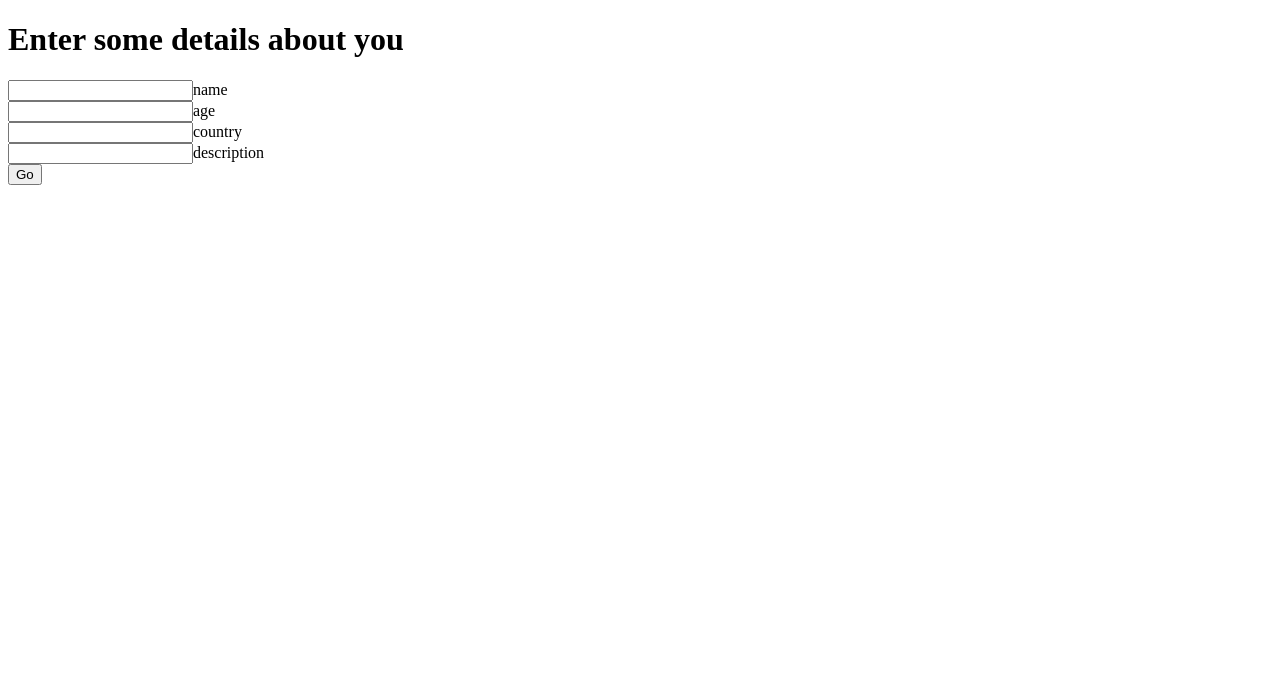
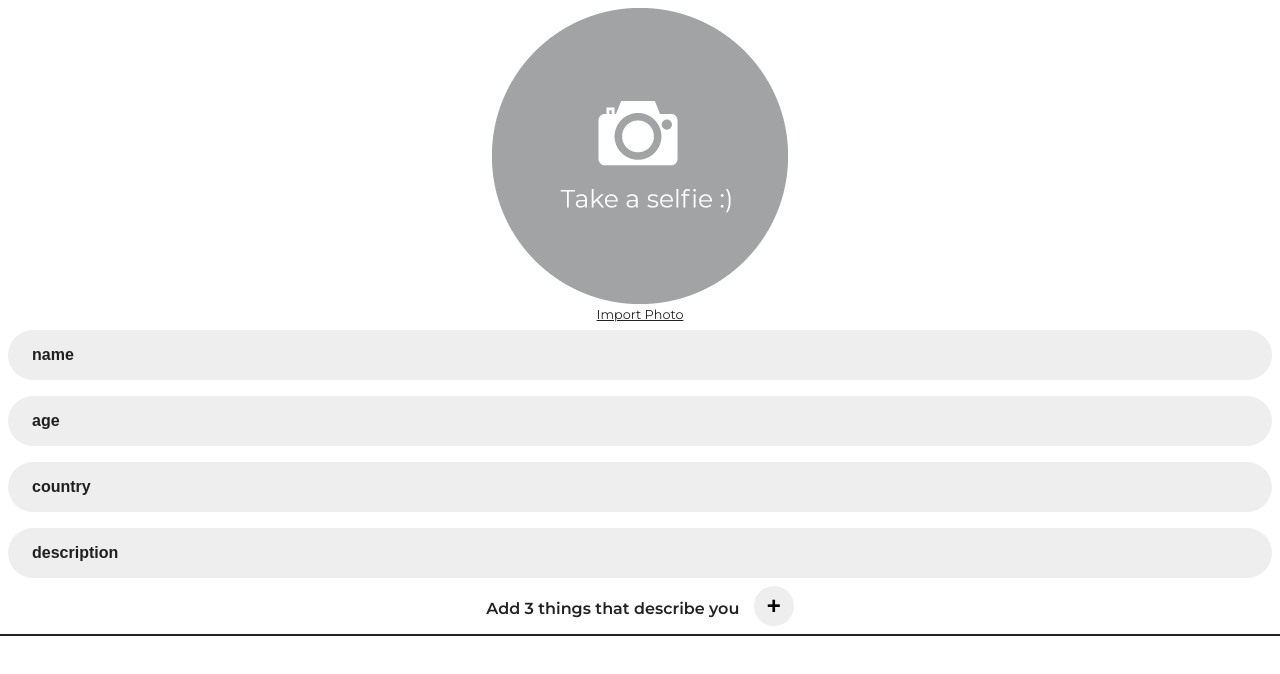
Before and after one commit to scriptify/code-challenge-berlin, a React (Create React App) app: page /enter-data in a window 1280 px wide. Shown: the top 674 px of the page. Built offline with nearby package versions, Linux system fonts and the light colour scheme.

Commit message:
Style second Enter Data page

```diff
--- a/src/components/EnterData/index.js
+++ b/src/components/EnterData/index.js
@@ -1,69 +1,83 @@
-import React, { Component } from "react";
-import { Link } from "react-router-dom"
-
+import selfie from '../../take-selfie.png';
+import React, {
+    Component
+}
+from "react";
+import {
+    Link
+}
+from "react-router-dom"
 class EnterData extends Component {
     constructor(props) {
         super(props);
         console.log(window.meUser)
         if (!window.meUser) {
-
             this.state = {
                 attributes: [
                     {
-                  name: "name",
-                  value: ""
-                },
-                {
-                  name: "age",
-                  value: ""
-                },
-                {
-                  name: "country",
-                  value: ""
-                },
-                {
-                  name: "description",
-                  value: ""
+                        name: "name"
+                        , value: ""
+                }
+                    , {
+                        name: "age"
+                        , value: ""
+                }
+                    , {
+                        name: "country"
+                        , value: ""
+                }
+                    , {
+                        name: "description"
+                        , value: ""
                 }
               ]
             }
-    } else {
-        this.state = {attributes: window.meUser}
+        }
+        else {
+            this.state = {
+                attributes: window.meUser
             }
         }
-
+    }
     changeAtt(name, value) {
-    this.setState({
-        ...this.state, attributes: this.state.attributes.map((a) => {
+        this.setState({...this.state, attributes: this.state.attributes.map((a) => {
                 if (a.name === name) {
-                return {
-                    ...a, value
+                    return {...a, value
                     }
                 }
                 return a
             })
         })
     }
-
     render() {
-    return (
-      <div>
-        <h1>Enter some details about you</h1>
-        <form >
-            {this.state.attributes.map((att) => {
-                return (
-                    <div key={att.name}>
-                        <input type="text" value={att.value} onChange={(e) => {this.changeAtt(att.name, e.target.value)}}/>
-                        <label>{att.name}</label>
-                    </div>
-                )
-            })}
-            <Link to="/preview"><button onClick={() => {window.meUser = this.state.attributes}}>Go</button></Link>
-
-        </form>
-      </div>
-    );
+        return ( < div className = "EnterData row" > < div className = " col-xs-12" > < img src = {
+                selfie
+            }
+            className = "Selfie"
+            alt = "logo" / > < /div>< a href = "#"
+            className = "col-xs-12" > Import Photo < /a> < form className="col-xs-12"> {
+            this.state.attributes.map((att) => {
+                return ( < div key = {
+                        att.name
+                    } > < input type = "text"
+                    placeholder = {
+                        att.name
+                    }
+                    value = {
+                        att.value
+                    }
+                    onChange = {
+                        (e) => {
+                            this.changeAtt(att.name, e.target.value)
                         }
                     }
-
+                    /> < /div > )
+            })
+        } < p class = "describeYou" > Add 3 things that describe you < /p>< Link to = "/preview
+        " > < button onClick = { () => {
+        window.meUser = this.state.attributes
+    }
+} > + < /button></Link > < /form> <hr / > < /div > );
+}
+}
 export default EnterData;
--- a/src/index.css
+++ b/src/index.css
@@ -5,18 +5,6 @@
 :after,
 :before {
   box-sizing: border-box;
-}
-@font-face {
-  font-family: 'maison_neuebook';
-  src: url('maisonneue-book.woff2') format('woff2'), url('maisonneue-book.woff') format('woff');
-  font-weight: normal;
-  font-style: normal;
-}
-@font-face {
-  font-family: 'maison_neuedemi';
-  src: url('maisonneue-demi.woff2') format('woff2'), url('maisonneue-demi.woff') format('woff');
-  font-weight: normal;
-  font-style: normal;
 }
 /* Mixin */
 .visible {
@@ -29,18 +17,21 @@
   opacity: 0;
   transition: visibility 0s 0.5s, opacity 0.5s linear;
 }
-.App {
+.App,
+.EnterData {
   text-align: center;
   font-family: 'Montserrat', sans-serif;
   color: rgba(0, 0, 0, 0.87);
   font-size: 0.8rem;
 }
-.App a {
+.App a,
+.EnterData a {
   text-decoration: underline;
   color: rgba(0, 0, 0, 0.87);
   font-size: 0.8rem;
 }
-.App .input-contain {
+.App .input-contain,
+.EnterData .input-contain {
   background-color: white;
   height: 30vh;
   width: 80vw;
@@ -51,10 +42,12 @@
   border-radius: 8px;
   box-shadow: 0 14px 28px rgba(0, 0, 0, 0.25), 0 10px 10px rgba(0, 0, 0, 0.22);
 }
-.App .input-contain .row {
+.App .input-contain .row,
+.EnterData .input-contain .row {
   height: 100%;
 }
-.App .input-contain input {
+.App .input-contain input,
+.EnterData .input-contain input {
   border: none;
   border-bottom: 1px solid black;
   width: 60vw;
@@ -64,38 +57,44 @@
   font-size: 2rem;
   font-weight: 200;
 }
-.App .input-contain .inputPhoto {
+.App .input-contain .inputPhoto,
+.EnterData .input-contain .inputPhoto {
   max-width: 25%;
 }
-.App .input-contain ::-webkit-input-placeholder {
+.App .input-contain ::-webkit-input-placeholder,
+.EnterData .input-contain ::-webkit-input-placeholder {
   /* Chrome/Opera/Safari */
   color: rgba(0, 0, 0, 0.87);
   text-align: center;
   font-size: 2rem;
   font-weight: 200;
 }
-.App .input-contain ::-moz-placeholder {
+.App .input-contain ::-moz-placeholder,
+.EnterData .input-contain ::-moz-placeholder {
   /* Firefox 19+ */
   color: rgba(0, 0, 0, 0.87);
   text-align: center;
   font-size: 2rem;
   font-weight: 200;
 }
-.App .input-contain :-ms-input-placeholder {
+.App .input-contain :-ms-input-placeholder,
+.EnterData .input-contain :-ms-input-placeholder {
   /* IE 10+ */
   color: rgba(0, 0, 0, 0.87);
   text-align: center;
   font-size: 2rem;
   font-weight: 200;
 }
-.App .input-contain :-moz-placeholder {
+.App .input-contain :-moz-placeholder,
+.EnterData .input-contain :-moz-placeholder {
   /* Firefox 18- */
   color: rgba(0, 0, 0, 0.87);
   text-align: center;
   font-size: 2rem;
   font-weight: 200;
 }
-.App .submit {
+.App .submit,
+.EnterData .submit {
   border-radius: 100px;
   background-color: black;
   position: absolute;
@@ -109,19 +108,79 @@
   font-size: 1rem;
   font-weight: 600;
 }
-.App .footer {
+.App .footer,
+.EnterData .footer {
   position: absolute;
   margin: 0 auto;
   text-align: center;
   bottom: 1rem;
   width: 100%;
 }
-.App .footer > .App-intro {
+.App .footer > .App-intro,
+.EnterData .footer > .App-intro {
   margin: 0 auto;
   width: 100%;
   text-align: center;
   display: block;
   font-size: 0.7rem;
+}
+.EnterData input {
+  border-radius: 100px;
+  background-color: #eee;
+  margin: 0.5rem 0;
+  border: none;
+  padding: 1rem 1.5rem;
+  width: 100%;
+  font-size: 1rem;
+  font-weight: 200;
+}
+.EnterData ::-webkit-input-placeholder {
+  /* Chrome/Opera/Safari */
+  color: rgba(0, 0, 0, 0.87);
+  font-size: 1rem;
+  font-weight: 600;
+}
+.EnterData ::-moz-placeholder {
+  /* Firefox 19+ */
+  color: rgba(0, 0, 0, 0.87);
+  font-size: 1rem;
+  font-weight: 600;
+}
+.EnterData :-ms-input-placeholder {
+  /* IE 10+ */
+  color: rgba(0, 0, 0, 0.87);
+  font-size: 1rem;
+  font-weight: 600;
+}
+.EnterData :-moz-placeholder {
+  /* Firefox 18- */
+  color: rgba(0, 0, 0, 0.87);
+  font-size: 1rem;
+  font-weight: 600;
+}
+.EnterData button {
+  border-radius: 50%;
+  background-color: #eee;
+  width: 40px;
+  height: 40px;
+  font-weight: 800;
+  font-size: 1.5rem;
+  border: none;
+  margin-left: 10px;
+}
+.EnterData .describeYou {
+  display: inline;
+  font-size: 1rem;
+  font-weight: 600;
+}
+.EnterData hr {
+  border: 0.5px solid rgba(0, 0, 0, 0.87);
+  width: 100%;
+  margin-top: 0.5rem;
+  padding: 0 2rem;
+}
+.EnterData .Selfie {
+  max-width: 50%;
 }
 .App-logo {
   animation: App-logo-spin infinite 20s linear;
--- a/src/index.less
+++ b/src/index.less
@@ -9,20 +9,6 @@
     :after,
     :before {
         box-sizing: border-box;
-    }
-
-    @font-face {
-        font-family: 'maison_neuebook';
-        src: url('./maisonneue-book.woff2') format('woff2'), url('./maisonneue-book.woff') format('woff');
-        font-weight: normal;
-        font-style: normal;
-    }
-
-    @font-face {
-        font-family: 'maison_neuedemi';
-        src: url('./maisonneue-demi.woff2') format('woff2'), url('./maisonneue-demi.woff') format('woff');
-        font-weight: normal;
-        font-style: normal;
     }
     /* Mixin */
 
@@ -48,7 +34,8 @@
         transition: @prop @time @ease;
     }
 
-    .App {
+    .App,
+    .EnterData {
         text-align: center;
         font-family: 'Montserrat', sans-serif;
         color: rgba(0, 0, 0, 0.87);
@@ -144,6 +131,67 @@
         }
     }
 
+    .EnterData {
+        input {
+            border-radius: 100px;
+            background-color: #eee;
+            margin: 0.5rem 0;
+            border: none;
+            padding: 1rem 1.5rem;
+            width: 100%;
+            font-size: 1rem;
+            font-weight: 200;
+        }
+        ::-webkit-input-placeholder {
+            /* Chrome/Opera/Safari */
+            color: rgba(0, 0, 0, 0.87);
+            font-size: 1rem;
+            font-weight: 600;
+        }
+        ::-moz-placeholder {
+            /* Firefox 19+ */
+            color: rgba(0, 0, 0, 0.87);
+            font-size: 1rem;
+            font-weight: 600;
+        }
+        :-ms-input-placeholder {
+            /* IE 10+ */
+            color: rgba(0, 0, 0, 0.87);
+            font-size: 1rem;
+            font-weight: 600;
+        }
+        :-moz-placeholder {
+            /* Firefox 18- */
+            color: rgba(0, 0, 0, 0.87);
+            font-size: 1rem;
+            font-weight: 600;
+        }
+        button {
+            border-radius: 50%;
+            background-color: #eee;
+            width: 40px;
+            height: 40px;
+            font-weight: 800;
+            font-size: 1.5rem;
+            border: none;
+            margin-left: 10px;
+        }
+        .describeYou {
+            display: inline;
+            font-size: 1rem;
+            font-weight: 600;
+        }
+        hr {
+            border: 0.5px solid rgba(0, 0, 0, 0.87);
+            width: 100%;
+            margin-top: 0.5rem;
+            padding: 0 2rem;
+        }
+        .Selfie {
+            max-width: 50%;
+        }
+    }
+
     .App-logo {
         animation: App-logo-spin infinite 20s linear;
         //        height: 80px;
```
Lines whose indentation alone changed are shown as unchanged.
